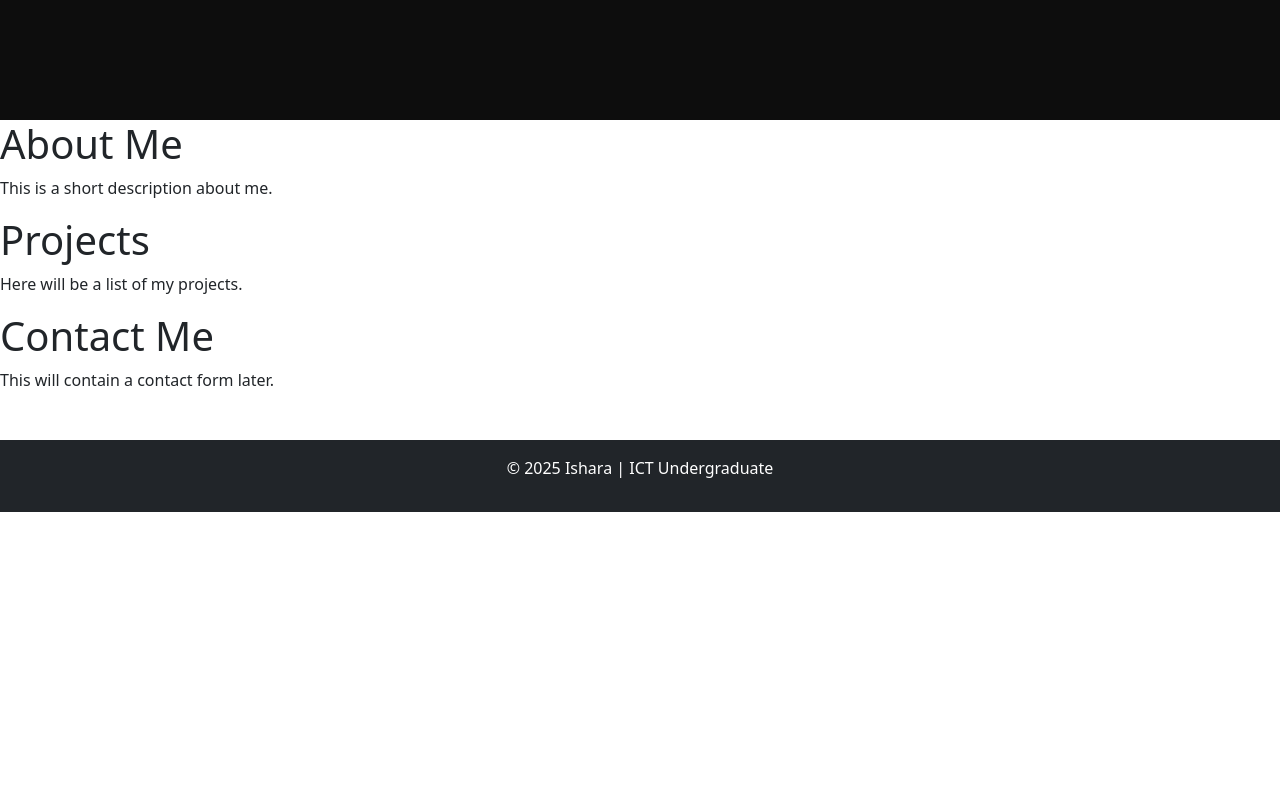
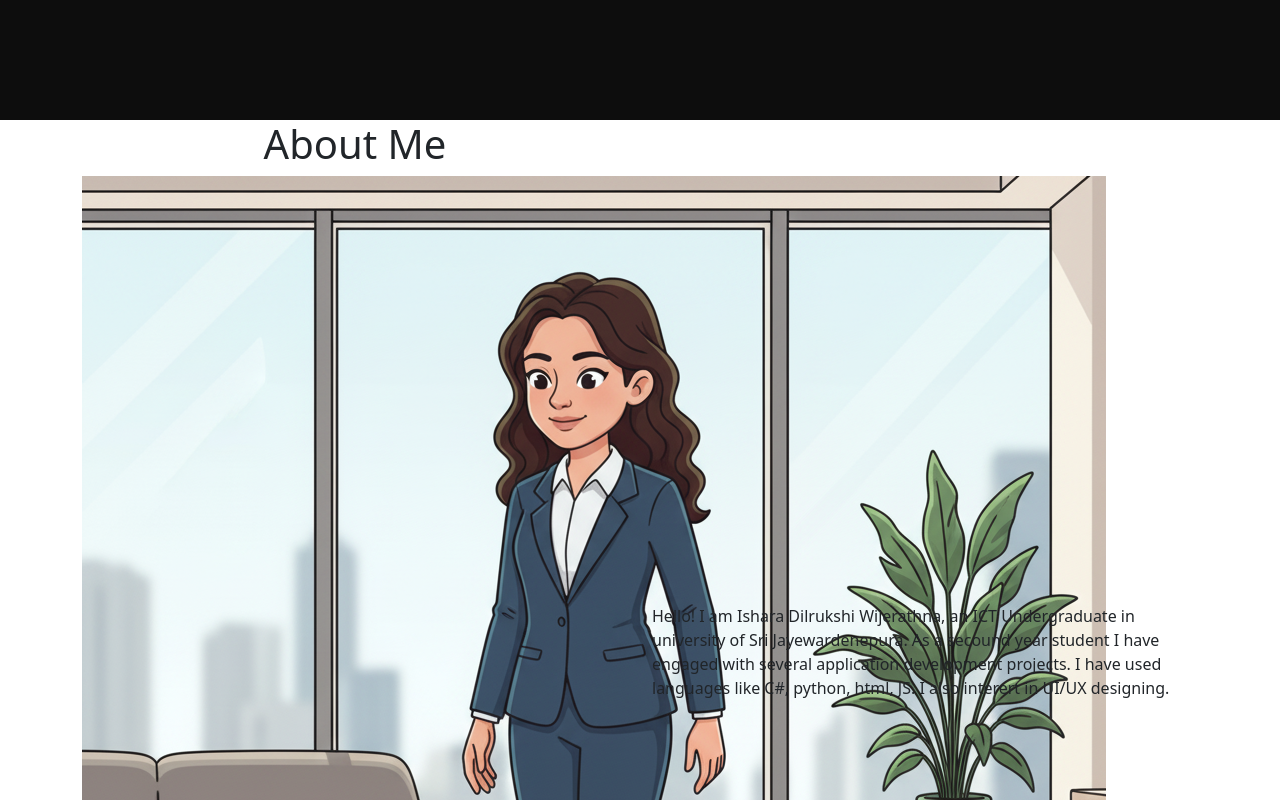
Before and after one commit to ICT-Courses/ict2233-ca-02-IsharaDilrukshiWijerathna, a React (Vite) app in the folder my-portfolio/: page / in a window 1280 px wide. Shown: the part 680-1480 px from the top of the page. Before the commit the page ends 1192 px from the top, so only its background shows below. Built offline with nearby package versions, Linux system fonts and the light colour scheme.

Commit message:
Create the about page

```diff
--- a/my-portfolio/src/pages/About.jsx
+++ b/my-portfolio/src/pages/About.jsx
@@ -1,8 +1,37 @@
+// import styles
+import "../styles/about.scss"
+
+//import images
+import aboutImg from "../assets/images/about-me.png"
+
+// about page body set up
 export default function About() {
   return (
-    <div className="about-page">
-      <h1>About Me</h1>
-      <p>This is a short description about me.</p>
+    <div className="about-page d-flex align-items-center">
+        <div className="container">
+            <div className="row align-items-center">
+
+                {/* left side */}
+                <div className="col-md-6 text-center left-section">
+                    <h1 className="about-title"> About Me</h1>
+                    <img
+                        src={aboutImg}
+                        alt="About"
+                        className="about-img"
+                    />
+                </div>
+
+                {/* right side */}
+                <div className="col-md-6 right-section">
+                    <p>
+                        Hello! I am Ishara Dilrukshi Wijerathna, an ICT Undergraduate in university of Sri Jayewardenepura.
+                        As a secound year student I have engaged with several application development projects.
+                        I have used languages like C#, python, html, JS. I also interert in UI/UX designing.
+                    </p>
+                </div>
+
+            </div>
+        </div>
     </div>
-  );
+  )
 }
```
